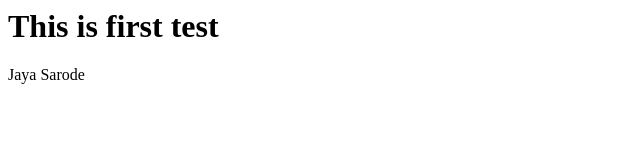
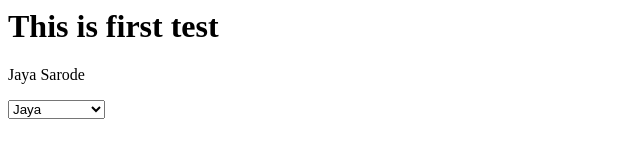
Before and after one commit to jayadevops123/JayaOR, a plain HTML site: page index.html in a window 1280 px wide. Shown: the whole page, without its empty margins (0-640 px from the left). Drawn offline with Linux system fonts and the light colour scheme.

Commit message:
ljgnlngfxljnf_ Y T X _

```diff
--- a/index.html
+++ b/index.html
@@ -1,2 +1,8 @@
 <h1>This is first test</h1>
 <p> Jaya Sarode</p>
+<select>
+    <option>Jaya</option>
+    <option>Jaya Sarode</option>
+    <option>Jaya Kolhe</option>
+
+</select>
```
